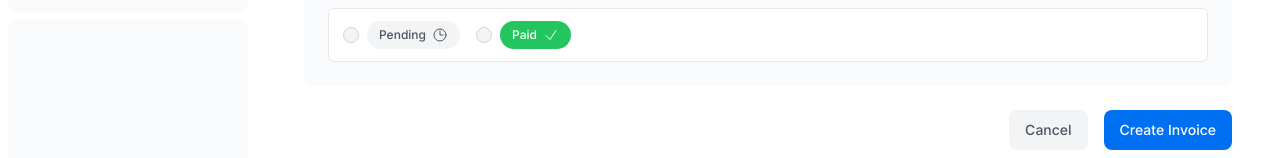
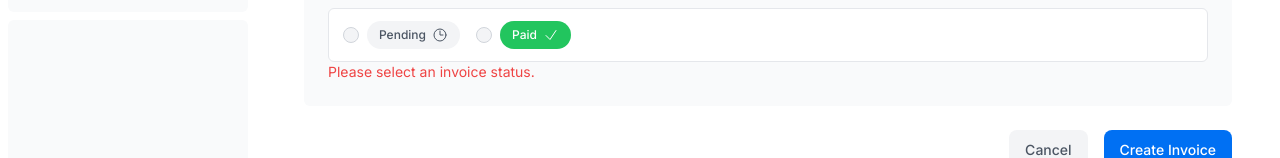
Before and after one commit to itiand/nextjs-dashboard, a Next.js app: page /dashboard/invoices/create in a window 1280 px wide. Both pictures are taken after typing "5" into the empty fields and a click on the button "Create Invoice". Shown: the part 332-490 px from the top of the page. Built offline with nearby package versions, Linux system fonts and the light colour scheme; no server answers; the database is empty; a web font is replaced by a local one.

Commit message:
add error message

```diff
--- a/app/ui/invoices/create-form.tsx
+++ b/app/ui/invoices/create-form.tsx
@@ -17,7 +17,9 @@
     errors: {},
     message: null,
   };
+
   const [state, formAction] = useActionState(createInvoice, initialState);
+  console.log("walidation errors", state);
   return (
     <form action={formAction}>
       <div className="rounded-md bg-gray-50 p-4 md:p-6">
@@ -69,8 +71,17 @@
                 step="0.01"
                 placeholder="Enter USD amount"
                 className="peer block w-full rounded-md border border-gray-200 py-2 pl-10 text-sm outline-2 placeholder:text-gray-500"
+                aria-describedby="amount-error"
               />
               <CurrencyDollarIcon className="pointer-events-none absolute left-3 top-1/2 h-[18px] w-[18px] -translate-y-1/2 text-gray-500 peer-focus:text-gray-900" />
+            </div>
+            <div id="amount-error" aria-live="polite" aria-atomic="true">
+              {state.errors?.amount &&
+                state.errors.amount.map((error: string) => (
+                  <p className="mt text-sm text-red-500" key={error}>
+                    {error}
+                  </p>
+                ))}
             </div>
           </div>
         </div>
@@ -89,6 +100,7 @@
                   type="radio"
                   value="pending"
                   className="h-4 w-4 cursor-pointer border-gray-300 bg-gray-100 text-gray-600 focus:ring-2"
+                  aria-describedby="status-error"
                 />
                 <label
                   htmlFor="pending"
@@ -104,6 +116,7 @@
                   type="radio"
                   value="paid"
                   className="h-4 w-4 cursor-pointer border-gray-300 bg-gray-100 text-gray-600 focus:ring-2"
+                  aria-describedby="status-error"
                 />
                 <label
                   htmlFor="paid"
@@ -113,6 +126,14 @@
                 </label>
               </div>
             </div>
+          </div>
+          <div id="status-error" aria-live="polite" aria-atomic="true">
+            {state.errors?.status &&
+              state.errors.status.map((error: string) => (
+                <p className="mt text-sm text-red-500" key={error}>
+                  {error}
+                </p>
+              ))}
           </div>
         </fieldset>
       </div>
```
